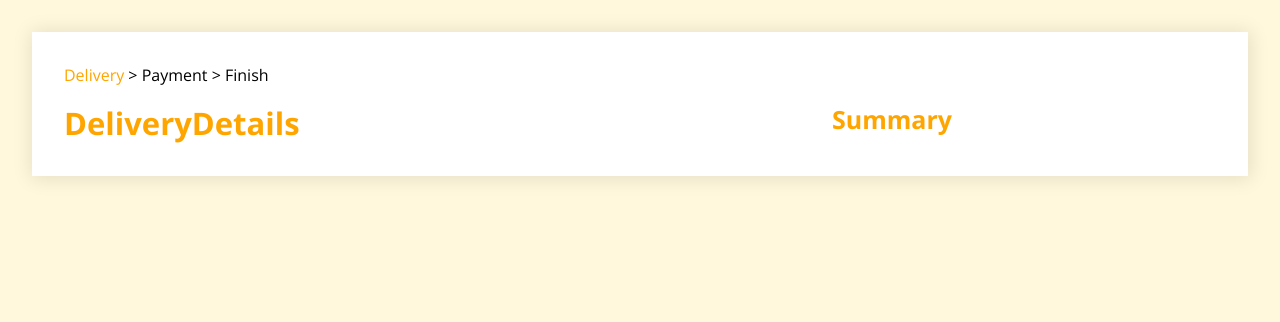
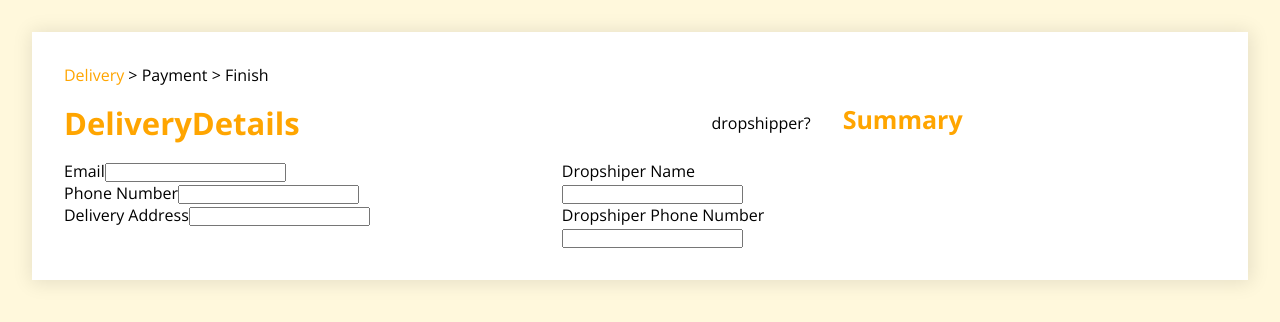
Before and after one commit to tiedsandi/checkout-page, a React (Create React App) app: page / in a window 1280 px wide. Shown: the top 322 px of the page. Built offline with nearby package versions, Linux system fonts and the light colour scheme.

Commit message:
add html input

```diff
--- a/src/Styled.jsx
+++ b/src/Styled.jsx
@@ -25,7 +25,7 @@ export const Breadcrumb = styled.div`
 export const Grid = styled.section`
 	display: grid;
 	grid-template-columns: 2fr 1fr;
-	gapl: 1rem;
+	gap: 2rem;
 
 	@media (max-width: 768px) {
 		grid-template-columns: 1fr;
--- /dev/null
+++ b/src/components/Inputs/index.jsx
@@ -0,0 +1,12 @@
+import React from 'react';
+
+const Input = ({ label, register, required }) => {
+	return (
+		<div>
+			<label htmlFor="label">{label}</label>
+			<input {...register(label, { required })} />
+		</div>
+	);
+};
+
+export default Input;
--- a/src/pages/delivery-details/index.jsx
+++ b/src/pages/delivery-details/index.jsx
@@ -1,11 +1,34 @@
-import React from "react";
-import { Heading1 } from "../../Styled";
+import React from 'react';
+import { Heading1 } from '../../Styled';
+import { FormDetails, FormDropshipper, FormWrapper, Heading, Wrapper } from './styles';
+import { useForm } from 'react-hook-form';
+import Input from '../../components/Inputs';
 
 const DeliveryDetails = () => {
+	const {
+		register,
+		handleSubmit,
+		formState: { errors },
+	} = useForm({ mode: 'onChange' });
+
 	return (
-		<div>
-			<Heading1>DeliveryDetails</Heading1>
-		</div>
+		<Wrapper>
+			<Heading>
+				<Heading1>DeliveryDetails</Heading1>
+				<div className="checkout">dropshipper?</div>
+			</Heading>
+			<FormWrapper>
+				<FormDetails>
+					<Input label={'Email'} register={register} required />
+					<Input label={'Phone Number'} register={register} required />
+					<Input label={'Delivery Address'} register={register} required />
+				</FormDetails>
+				<FormDropshipper>
+					<Input label={'Dropshiper Name'} register={register} required />
+					<Input label={'Dropshiper Phone Number'} register={register} required />
+				</FormDropshipper>
+			</FormWrapper>
+		</Wrapper>
 	);
 };
 
--- a/src/pages/delivery-details/styles.jsx
+++ b/src/pages/delivery-details/styles.jsx
@@ -1,3 +1,20 @@
 import { styled } from "styled-components";
 
-export const Wrapper = styled.div``;
+export const Wrapper = styled.div`
+	width: 100%;
+`;
+
+export const Heading = styled.div`
+	display: flex;
+	align-items: center;
+	justify-content: space-between;
+	margin-bottom: 1rem;
+`;
+
+export const FormWrapper = styled.form`
+	display: grid;
+	grid-template-columns: 2fr 1fr;
+`;
+
+export const FormDetails = styled.div``;
+export const FormDropshipper = styled.div``;
```
Also changed, not shown: src/App.js (+11 -10 lines), src/components/Inputs/styles.jsx (added).
